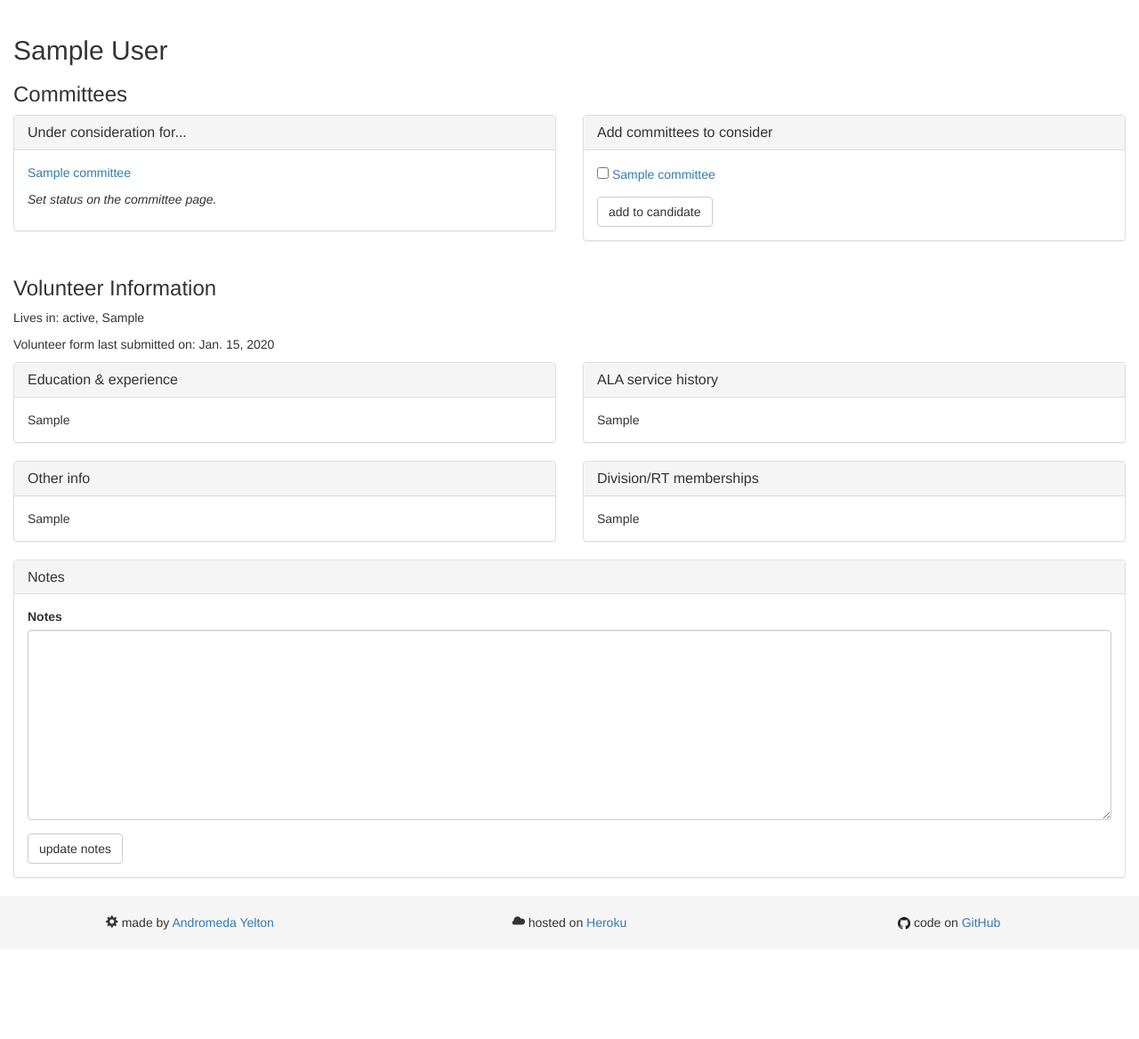
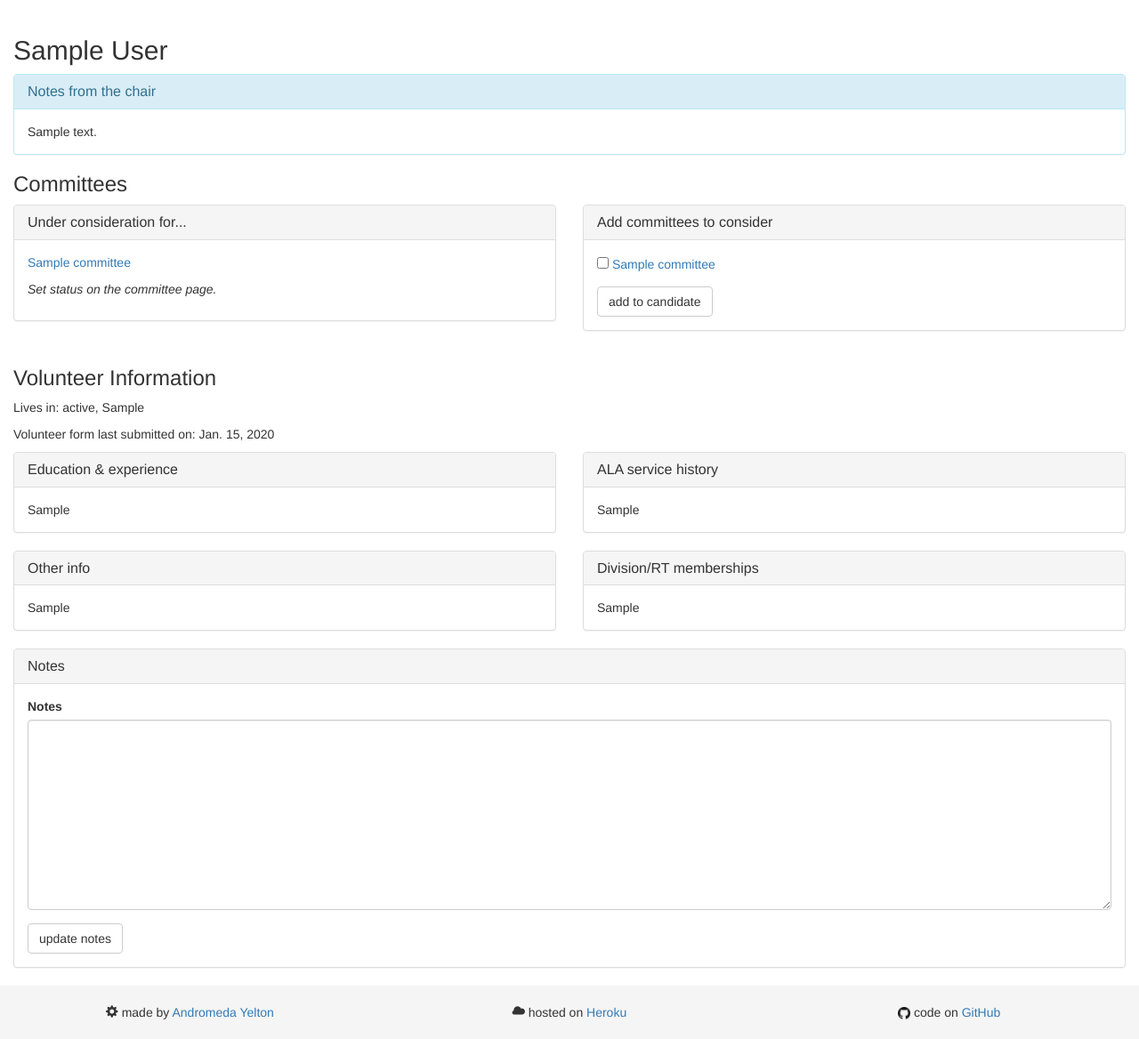
Before and after one commit to egmowens/litapplications, a Django app: template litapplications/candidates/templates/candidates/candidate_detail.html in a window 1280 px wide. Shown: the part 228-1396 px from the top of the page at 89% size. Before the commit the page ends 1273 px from the top, so only its background shows below. Run offline with Django 3.2, Linux system fonts and the light colour scheme; the template is opened without the code that fills it: values that come from a table or form of the project are taken from there, others are empty; tables that the repository leaves empty hold one stand-in row (values such as "Sample post"); parts of the project's set-up code (start-up, migrations or seed data) failed here and were passed over; some libraries are stand-ins or nearby versions.

Commit message:
Let chairs indicate candidates for special consideration, and communicate reasons

```diff
--- a/litapplications/candidates/models.py
+++ b/litapplications/candidates/models.py
@@ -45,9 +45,9 @@ class Candidate(models.Model):
     notes = models.TextField(blank=True)
     form_date = models.DateField()
     last_updated = models.DateField(auto_now=True)
-    starred = models.BooleanField(default=False,
-        help_text='Candidates that the chair wants the commmittee to pay '
-            'particular attention to.')
+    chair_notes = models.TextField(blank=True,
+        help_text='Any information from the chair on why the committee should '
+            'particularly consider this candidate.')
 
     review_complete = models.BooleanField(default=False,
         help_text='Have recommendations been finalized?')
@@ -94,6 +94,12 @@ class Candidate(models.Model):
                              '</span>{name}'.format(name=self))
         else:
             return self
+
+    @property
+    def starred(self):
+        # Any candidate with notes from the chair can be shown as starred in the
+        # interface using this property.
+        return bool(self.chair_notes)
 
     #
     # Managers
--- a/litapplications/candidates/templates/candidates/candidate_detail.html
+++ b/litapplications/candidates/templates/candidates/candidate_detail.html
@@ -4,6 +4,18 @@
 
 {% block content %}
   <h2>{{ object }}</h2>
+
+  {% if object.starred %}
+    <div class="panel panel-info">
+      <div class="panel-heading">
+        <h3 class="panel-title">Notes from the chair</h3>
+      </div>
+      <div class="panel-body">
+        {{ object.chair_notes }}
+      </div>
+    </div>
+
+  {% endif %}
 
   <h3>Committees</h3>
 
```
Also changed, not shown: litapplications/candidates/migrations/0022_auto_20160822_2300.py (added), litapplications/candidates/migrations/0023_remove_candidate_starred.py (added).
